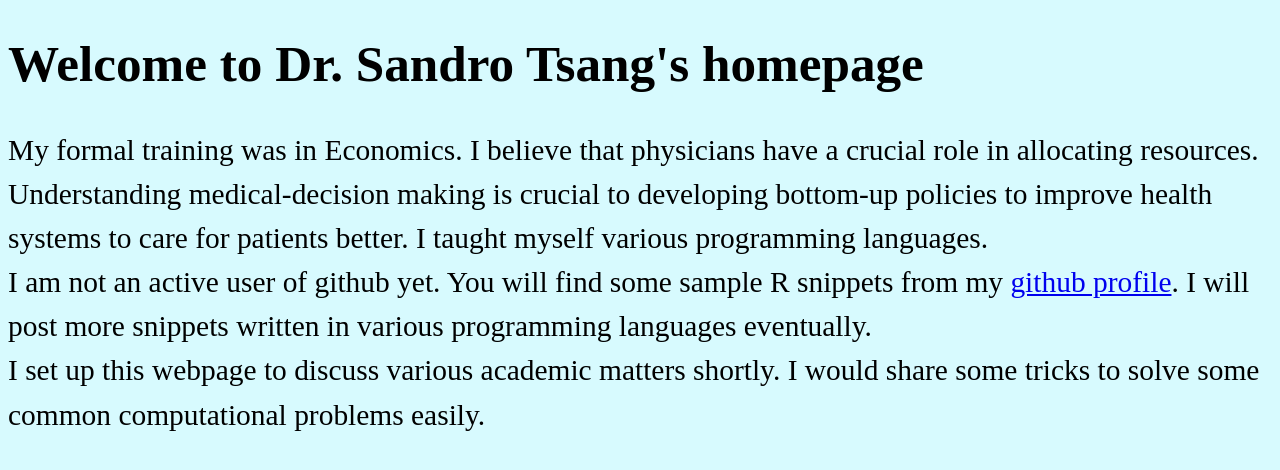
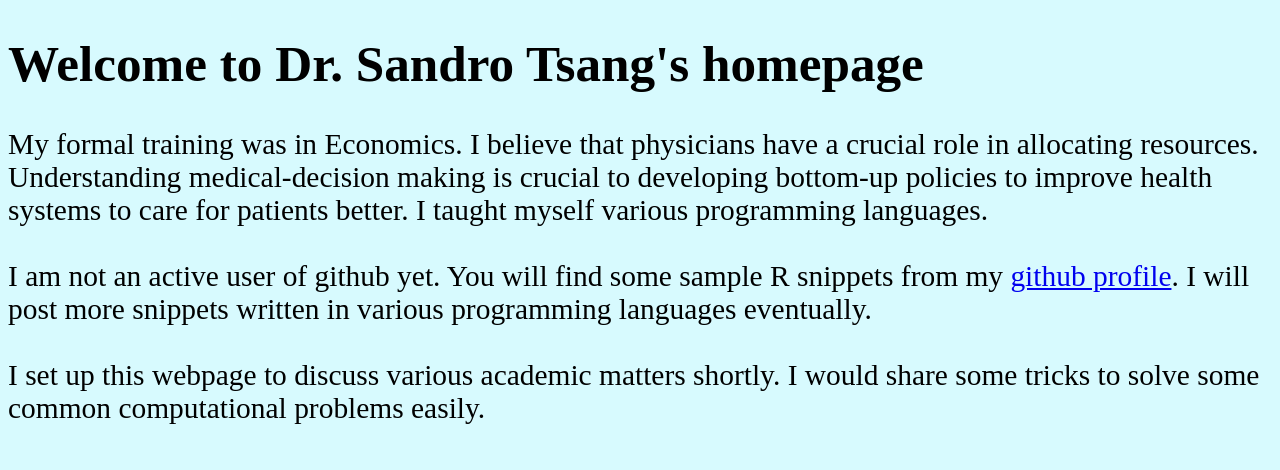
Before and after one commit to santsang/santsang.github.io, a Jekyll site: the page index.html, which Jekyll copies as it is, in a window 1280 px wide. Shown: the top 470 px of the page. Built offline with Jekyll 4.4.1, drawn with Linux system fonts in a browser that asks for light colours; some web fonts are replaced.

Commit message:
Restore line spacing of homepage to default

```diff
--- a/index.html
+++ b/index.html
@@ -17,7 +17,6 @@
             100%  {background-color: lightskyblue;}
        }
         p {font-size: 2.3vmax;
-            line-height: 1.5;
             display: inline-block;
             margin:auto;
         }
@@ -31,10 +30,10 @@ Welcome to Dr. Sandro Tsang's homepage
 </h1>
     <p>My formal training was in Economics.  I believe that physicians have a crucial role in allocating resources.  Understanding medical-decision making is crucial to developing bottom-up policies to improve health systems to care for patients better. I taught myself various programming languages.
     <br>
-
+    <br>
     I am not an active user of github yet.  You will find some sample R snippets from my <a href="https://github.com/santsang" target="_blank">github profile</a>.  I will post more snippets written in various programming languages eventually.
     <br>
-
+    <br>
     I set up this webpage to discuss various academic matters shortly.  I would share some tricks to solve some common computational problems easily.
     </p>
 
```
